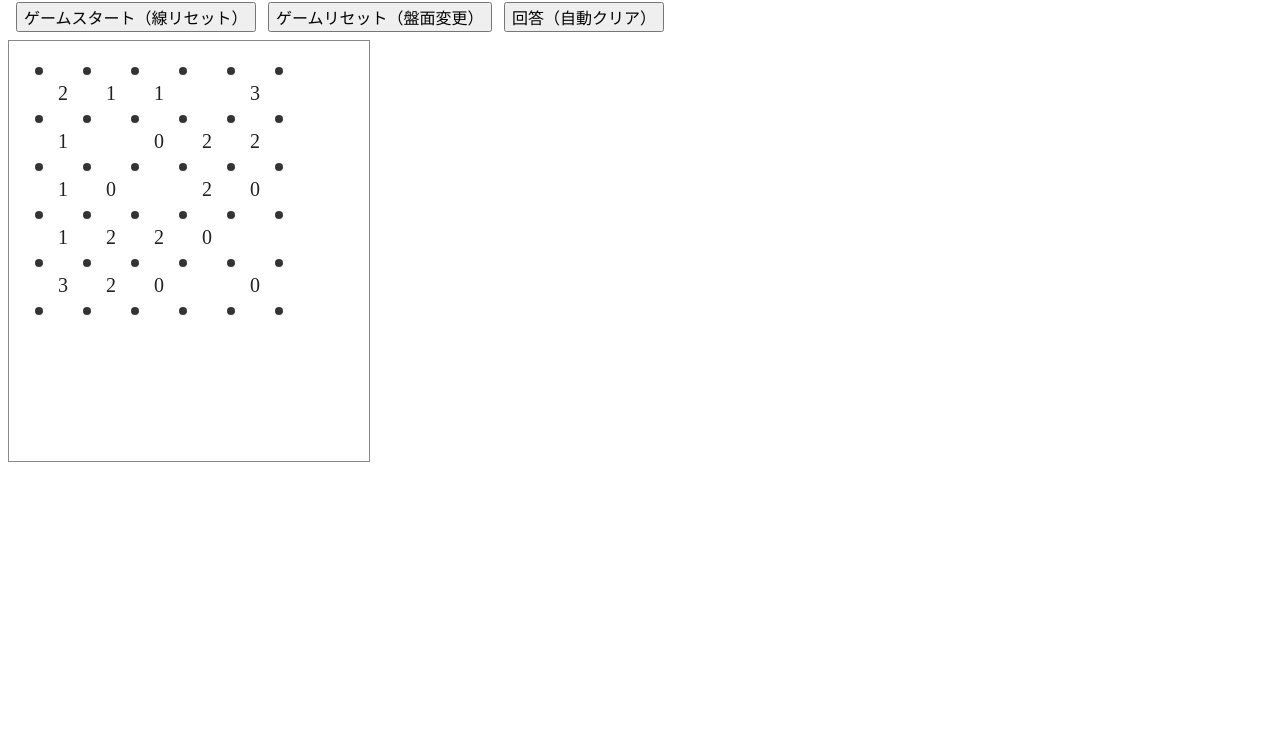
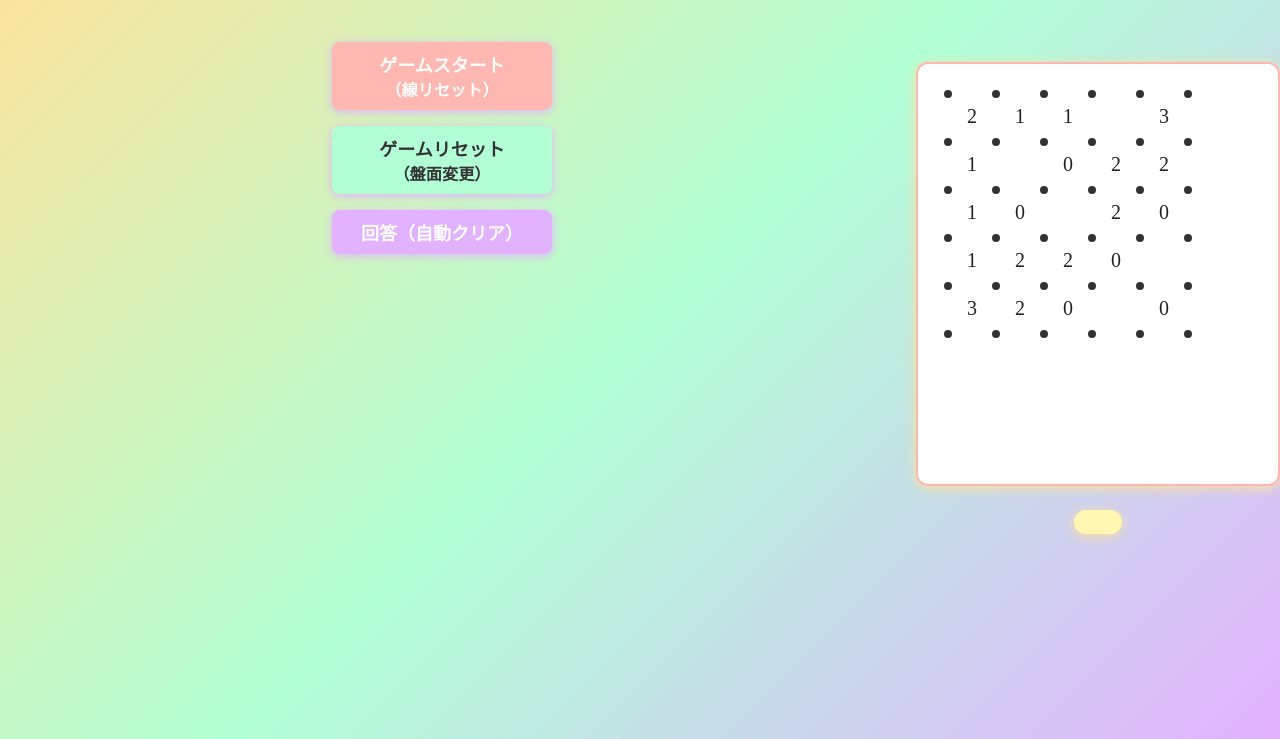
Before and after one commit to ore228/fu_site, a plain HTML site: page slitherlink.html in a window 1280 px wide. Shown: the part 73-812 px from the top of the page. Drawn offline with Linux system fonts and the light colour scheme.

Commit message:
250918-2

```diff
--- a/slitherlink.html
+++ b/slitherlink.html
@@ -4,21 +4,123 @@
   <meta charset="UTF-8">
   <title>スリザーリンク風パズル</title>
   <style>
-    body { font-family: 'MS Gothic', sans-serif; }
-    #canvas { background: #fff; border: 1px solid #888; }
-    .btns { margin: 8px; }
-    button { font-size: 16px; margin-right: 8px; }
+    @media (max-width: 700px) {
+      .main-flex {
+        flex-direction: column !important;
+        align-items: center !important;
+        gap: 1em !important;
+      }
+      .btns {
+        width: 100%;
+        max-width: 98vw;
+        align-items: stretch !important;
+      }
+      button {
+        width: 100%;
+        min-width: 0;
+        font-size: 1.1rem;
+      }
+      #canvas {
+        max-width: 98vw;
+        height: auto;
+      }
+      #result {
+        font-size: 2rem;
+        padding: 0.3em 0.5em;
+      }
+    }
+    body {
+      font-family: 'MS Gothic', 'Segoe UI', sans-serif;
+      background: linear-gradient(135deg, #ffe29a 0%, #b2ffd6 50%, #e2b2ff 100%);
+      margin: 0;
+      min-height: 100vh;
+    }
+    h2 {
+      color: #ff69b4;
+      text-shadow: 1px 1px 4px #fff;
+      background: #fff7b2;
+      border-radius: 12px;
+      padding: 0.5em 0;
+      margin-top: 0.5em;
+    }
+    #canvas {
+      background: #fff;
+      border: 2px solid #ffb7b2;
+      box-shadow: 0 2px 12px #ffe29a;
+      border-radius: 12px;
+      margin: 2em auto 1em auto;
+      display: block;
+      max-width: 98vw;
+      position: relative;
+      left: 50%;
+      transform: translateX(-50%);
+    }
+    .btns {
+      margin: 12px auto;
+      display: flex;
+      flex-direction: column;
+      gap: 1em;
+      align-items: center;
+      max-width: 320px;
+    }
+    button {
+      font-size: 18px;
+      margin: 0;
+      padding: 0.5em 1.2em;
+      border-radius: 8px;
+      border: none;
+      color: #fff;
+      font-weight: bold;
+      box-shadow: 0 2px 8px #e2b2ff;
+      cursor: pointer;
+      transition: background 0.2s;
+      width: 220px;
+      max-width: 90vw;
+      display: block;
+    }
+    #startBtn {
+      background: #ffb7b2;
+    }
+    #resetBtn {
+      background: #b2ffd6;
+      color: #333;
+    }
+    #answerBtn {
+      background: #e2b2ff;
+    }
+    button:hover {
+      filter: brightness(1.1);
+      opacity: 0.9;
+    }
+    #result {
+      color: #ff69b4;
+      background: #fff7b2;
+      font-size: 2.5rem;
+      font-weight: bold;
+      text-shadow: 2px 2px 8px #e2b2ff, 0 0 2px #fff;
+      border-radius: 16px;
+      padding: 0.5em 1em;
+      margin: 2em auto 0 auto;
+      text-align: center;
+      max-width: 80vw;
+      box-shadow: 0 2px 12px #ffe29a;
+      display: block;
+    }
   </style>
 </head>
 <body>
   <h2>スリザーリンク風パズル</h2>
-  <div class="btns">
-    <button id="startBtn">ゲームスタート（線リセット）</button>
-    <button id="resetBtn">ゲームリセット（盤面変更）</button>
-    <button id="answerBtn">回答（自動クリア）</button>
+  <div class="main-flex" style="display: flex; justify-content: center; align-items: flex-start; gap: 2em; margin-top: 2em; flex-wrap: wrap;">
+    <div class="btns" style="align-items: flex-start;">
+      <button id="startBtn">ゲームスタート<br><span style="font-size:0.9em; color:#fff;">（線リセット）</span></button>
+      <button id="resetBtn">ゲームリセット<br><span style="font-size:0.9em; color:#333;">（盤面変更）</span></button>
+      <button id="answerBtn">回答（自動クリア）</button>
+    </div>
+    <div style="display: flex; flex-direction: column; align-items: center;">
+      <canvas id="canvas" width="360" height="420"></canvas>
+      <div id="result" style="font-size:24px; margin-top:8px;"></div>
+    </div>
   </div>
-  <canvas id="canvas" width="360" height="420"></canvas>
-  <div id="result" style="font-size:24px; margin-top:8px;"></div>
 <script>
 const SIZE = 5, CELL = 48, MARGIN = 30;
 let grid = [], h_edges = [], v_edges = [], loop = [], gameover = false;
```
Also changed, not shown: index.html (+1 -0 lines).
